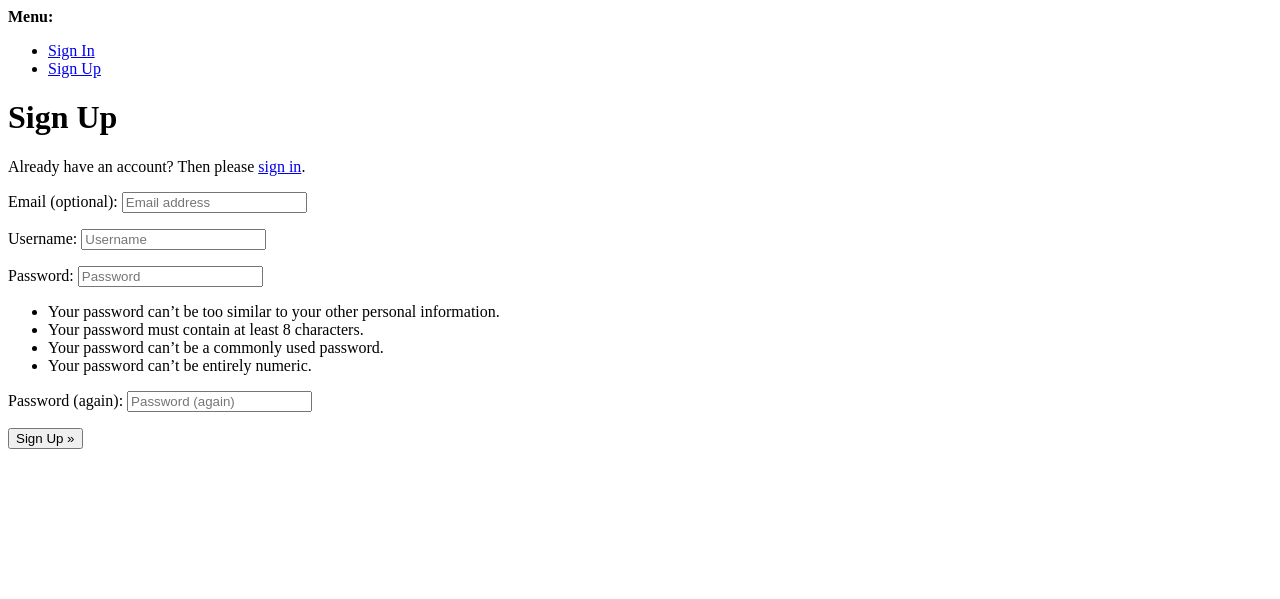
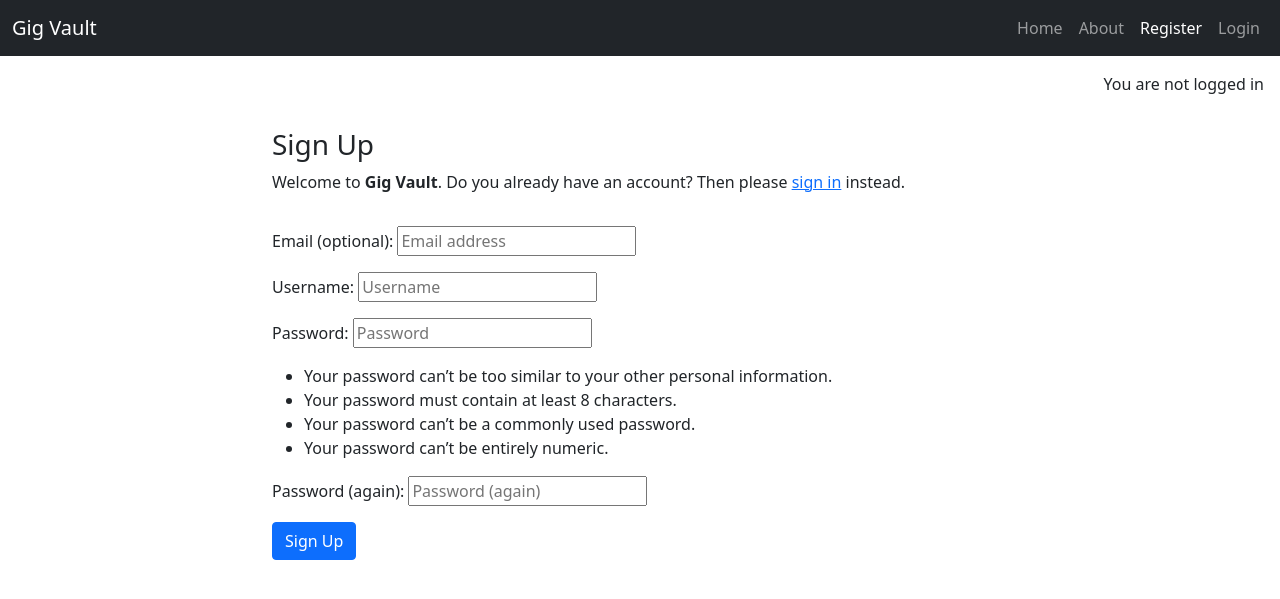
Before and after one commit to runwiththerhythm/gig_vault, a Django app: page /accounts/signup/ in a window 1280 px wide. Shown: the top 599 px of the page. Run offline with Django 4.2, Linux system fonts and the light colour scheme; some libraries are stand-ins or nearby versions.

Commit message:
Edit sign up template

```diff
--- a/templates/account/signup.html
+++ b/templates/account/signup.html
@@ -1,21 +1,34 @@
-{% extends "account/base.html" %}
+{% extends "base.html" %}
 
 {% load i18n %}
+{% load account socialaccount %}
 
-{% block head_title %}{% trans "Signup" %}{% endblock head_title %}
+{% block head_title %}{% trans "Sign Up" %}{% endblock %}
 
 {% block content %}
-<h1>{% trans "Sign Up" %}</h1>
+<div class="container">
+    <div class="row">
+        <div class="col-md-8 mt-3 offset-md-2">
+            <h3>{% trans "Sign Up" %}</h3>
 
-<p>{% blocktrans %}Already have an account? Then please <a href="{{ login_url }}">sign in</a>.{% endblocktrans %}</p>
+            <p>{% blocktrans %}
+                Welcome to <strong>Gig Vault</strong>. Do you already have an account? Then please
+                <a class="link" href="{{ login_url }}">sign in</a> instead.
+            {% endblocktrans %}</p>
+        </div>
+    </div>
 
+    <div class="row">
+        <div class="col-md-8 mt-3 offset-md-2">
             <form class="signup" id="signup_form" method="post" action="{% url 'account_signup' %}">
                 {% csrf_token %}
                 {{ form.as_p }}
                 {% if redirect_field_value %}
                     <input type="hidden" name="{{ redirect_field_name }}" value="{{ redirect_field_value }}" />
                 {% endif %}
-  <button type="submit">{% trans "Sign Up" %} &raquo;</button>
+                <button type="submit" class="btn btn-primary">{% trans "Sign Up" %}</button>
             </form>
-
-{% endblock content %}
+        </div>
+    </div>
+</div>
+{% endblock %}
```
Lines whose indentation alone changed are shown as unchanged.
